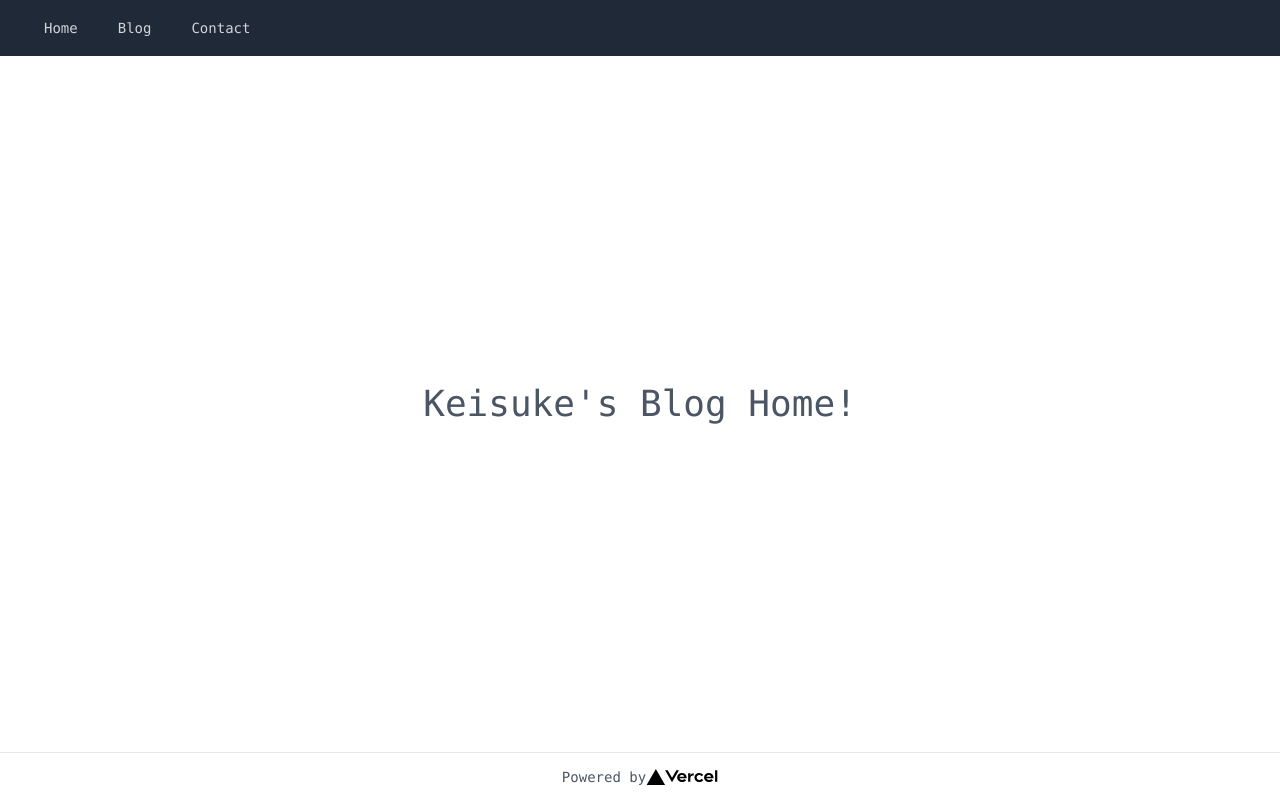
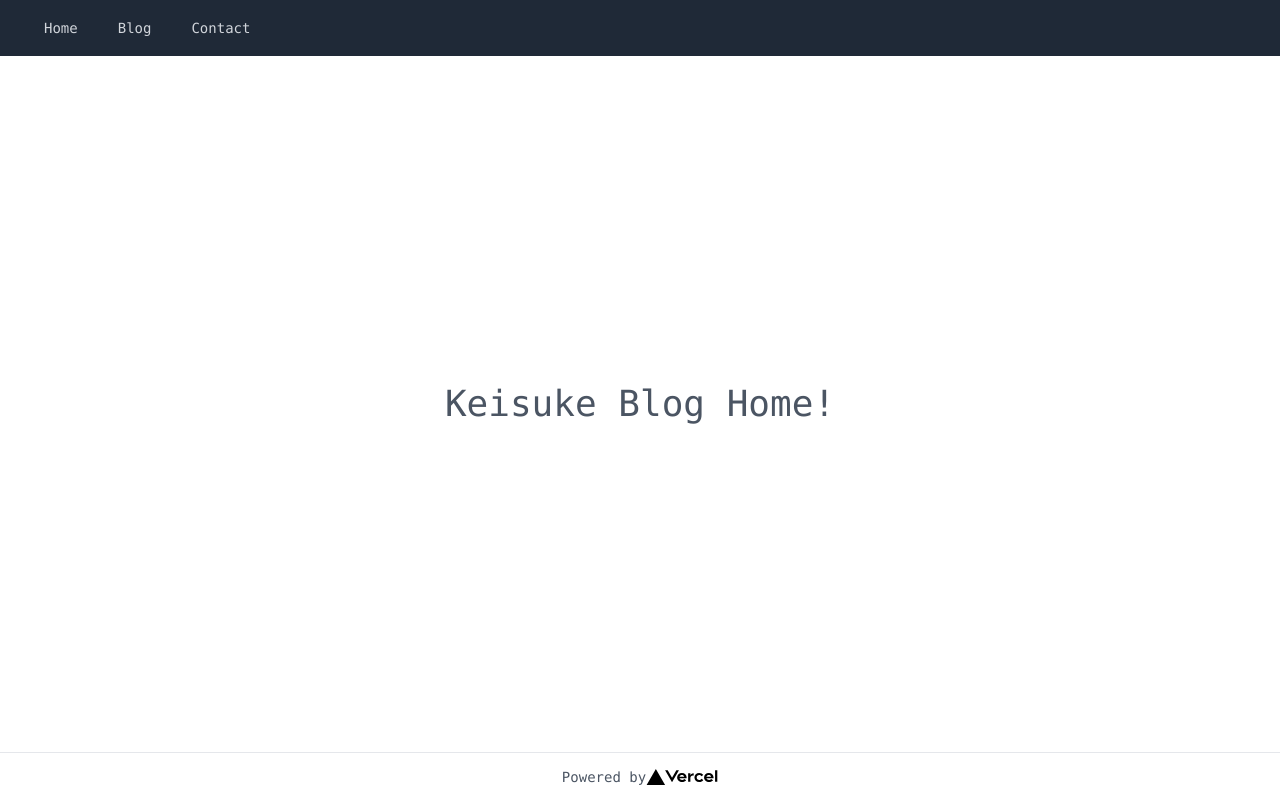
Before and after one commit to k-k1208/udemy_next_project1, a Next.js app: page / in a window 1280 px wide. Built offline with nearby package versions, Linux system fonts and the light colour scheme.

Commit message:
index.tsxの

```diff
--- a/pages/index.tsx
+++ b/pages/index.tsx
@@ -5,7 +5,7 @@ const Home: NextPage = () => {
   return (
     <>
       <Layout title="Home">
-        <p className="text-4xl">Keisuke's Blog Home!</p>
+        <p className="text-4xl">Keisuke Blog Home!</p>
       </Layout>
     </>
   )
```
